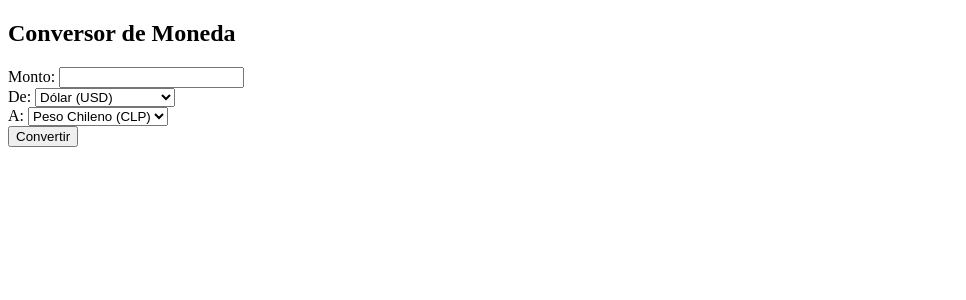
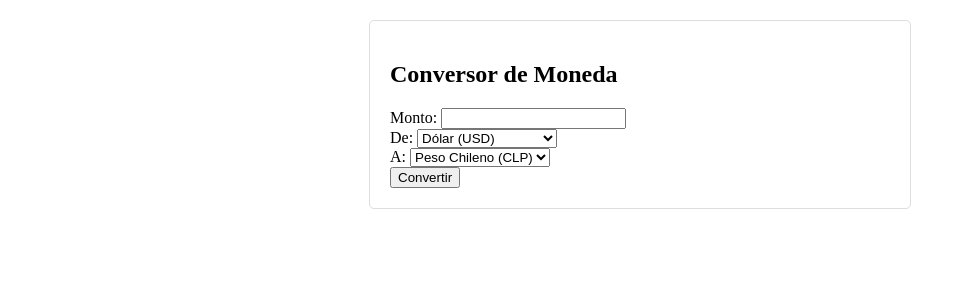
Before and after one commit to EmilyGonzalezU/FerremasApi, a Flask app: template templates/convertidor.html in a window 1280 px wide. Shown: the top 300 px of the page, without its empty margins (0-966 px from the left). Run offline with Flask 3, Linux system fonts and the light colour scheme; the template is opened without the code that fills it, so the values that code supplies are empty; data comes from the database, SQL or seed files in the repository.

Commit message:
arreglos style

```diff
--- a/templates/convertidor.html
+++ b/templates/convertidor.html
@@ -5,7 +5,21 @@
     <meta name="viewport" content="width=device-width, initial-scale=1.0">
     <title>Conversor de Moneda</title>
     <script src="https://code.jquery.com/jquery-3.6.0.min.js"></script>
-
+    <style>
+        .converter-box {
+            max-width: 500px;
+            margin: 20px auto;
+            padding: 20px;
+            border: 1px solid #ddd;
+            border-radius: 5px;
+        }
+        .result {
+            margin-top: 20px;
+            padding: 10px;
+            background-color: #f8f9fa;
+            border-radius: 5px;
+        }
+    </style>
 </head>
 <body>
     <div class="converter-box">
```
